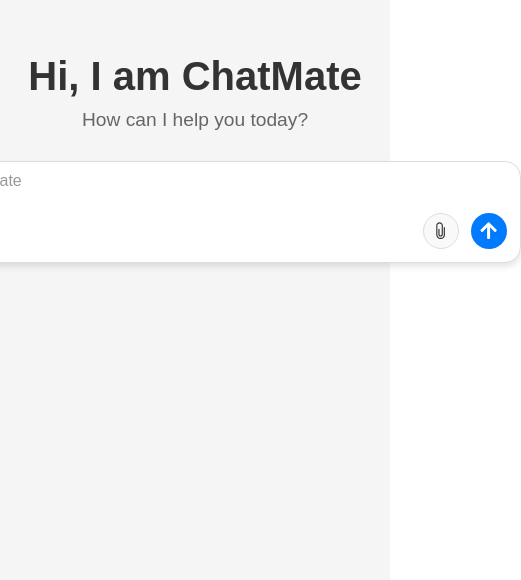
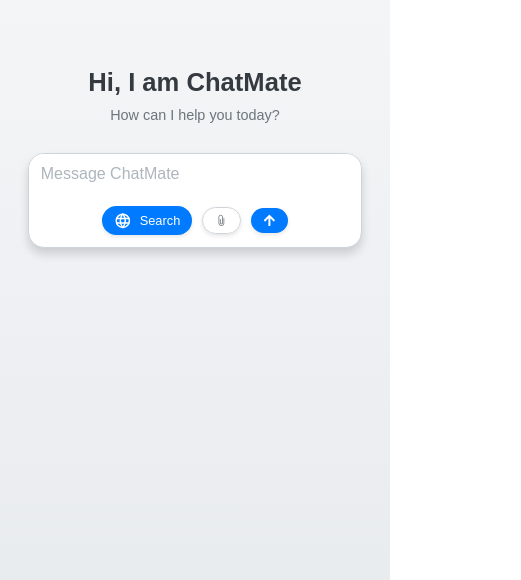
Before and after one commit to Not-Secret-Dev/ChatMate, a React (Vite) app: page / in a window 390 px wide. Shown: the part 264-844 px from the top of the page, 521 px wide, since content can reach past the window. Built offline with nearby package versions, Linux system fonts and the light colour scheme.

Commit message:
responsive

```diff
--- a/src/App.jsx
+++ b/src/App.jsx
@@ -1,8 +1,19 @@
 import React from "react";
-import styled from "styled-components";
+import styled, { keyframes } from "styled-components";
 import { TbWorld } from "react-icons/tb";
 import { IoIosAttach } from "react-icons/io";
 import { FaArrowUp } from "react-icons/fa";
+
+const fadeIn = keyframes`
+  from {
+    opacity: 0;
+    transform: translateY(-10px);
+  }
+  to {
+    opacity: 1;
+    transform: translateY(0);
+  }
+`;
 
 function App() {
   const MainSection = styled.div`
@@ -10,77 +21,90 @@
     flex-direction: column;
     justify-content: center;
     align-items: center;
-    height: 100vh;
-    background-color: #f5f5f5;
+    min-height: 100vh;
+    background: linear-gradient(to bottom, #f8f9fa, #e9ecef);
     font-family: "Arial", sans-serif;
+    padding: 20px;
+    box-sizing: border-box;
+    animation: ${fadeIn} 0.5s ease-in-out;
 
     .heading {
       text-align: center;
       margin-bottom: 30px;
+      width: 90%;
+      max-width: 600px;
     }
 
     .heading h1 {
       margin-bottom: 10px;
-      font-size: 2.5rem;
-      color: #333;
+      font-size: 2rem;
+      color: #343a40;
+      font-weight: 600;
     }
 
     .heading p {
-      font-size: 1.2rem;
-      color: #666;
+      font-size: 1rem;
+      color: #6c757d;
     }
 
     .inputSection {
       display: flex;
       flex-direction: column;
-      justify-content: center;
-      align-items: center;
+      width: 95%;
+      max-width: 650px;
       border-radius: 16px;
-      width: 650px;
-      height: 100px;
-      border: 1px solid #ddd;
+      border: 1px solid #ced4da;
       background-color: #fff;
-      box-shadow: 0 4px 6px rgba(0, 0, 0, 0.1);
+      box-shadow: 0 6px 10px rgba(0, 0, 0, 0.15);
+      overflow: hidden;
+      transition: transform 0.2s ease-in-out;
+
+      &:hover {
+        transform: translateY(-2px);
+      }
     }
 
     .inputSection input {
-      width: 96%;
-      height: 50%;
+      width: 100%;
+      height: 50px;
       padding: 0 12px;
       border: none;
       outline: none;
-      border-radius: 16px;
       font-size: 1rem;
-      color: #333;
+      color: #343a40;
+      box-sizing: border-box;
+      transition: border-color 0.2s ease-in-out;
+
+      &:focus {
+        border-color: #80bdff;
+        box-shadow: 0 0 0 0.2rem rgba(0, 123, 255, 0.25);
+      }
     }
 
     .inputSection input::placeholder {
       font-size: 1rem;
-      color: #999;
+      color: #adb5bd;
     }
 
-    .inputSection .buttons {
+    .buttons {
       display: flex;
-      justify-content: space-between;
+      flex-wrap: wrap;
+      justify-content: center;
       align-items: center;
-      width: 96%;
-      margin: 12px 0;
+      width: 100%;
+      padding: 12px;
+      gap: 10px;
+      box-sizing: border-box;
     }
 
-    .inputSection .buttons .left {
-      width: 50%;
-      position: relative; /* Required for tooltip positioning */
+    .left,
+    .right {
+      display: flex;
+      align-items: center;
+      gap: 10px;
     }
 
-    .inputSection .buttons .right {
-      display: flex;
-      justify-content: flex-end;
-      align-items: center;
-      gap: 12px;
-      width: 50%;
-    }
-
-    .inputSection .buttons .left button {
+    button {
       display: flex;
       justify-content: center;
       align-items: center;
@@ -88,75 +112,126 @@
       gap: 8px;
       font-size: 0.9rem;
       border-radius: 23px;
-      border: 1px solid #ddd;
-      background-color: #f9f9f9;
-      color: #333;
-      transition: background-color 0.3s ease;
-      position: relative; /* Required for tooltip positioning */
+      border: none;
+      background-color: #007bff;
+      color: #fff;
+      transition: all 0.2s ease-in-out;
+      cursor: pointer;
+      white-space: nowrap;
+      box-shadow: 0 2px 4px rgba(0, 0, 0, 0.1);
+
+      &:hover {
+        background-color: #0056b3;
+        transform: translateY(-1px);
+        box-shadow: 0 4px 6px rgba(0, 0, 0, 0.15);
+      }
+
+      &:active {
+        transform: translateY(0);
+        box-shadow: 0 2px 4px rgba(0, 0, 0, 0.1);
+      }
     }
 
-    .inputSection .buttons .left button:hover {
-      background-color: #e0e0e0;
+    button#attachments {
+      background-color: transparent;
+      color: #6c757d;
+      border: 1px solid #ced4da;
+
+      &:hover {
+        background-color: #f8f9fa;
+        color: #5a6268;
+        transform: translateY(-1px);
+        box-shadow: 0 2px 4px rgba(0, 0, 0, 0.1);
+      }
     }
 
-    .inputSection .buttons .left #icon {
+    #icon {
       font-size: 1.2rem;
     }
 
-    .inputSection .buttons .right button {
-      width: 36px;
-      height: 36px;
-      font-size: 1.2rem;
-      display: flex;
-      justify-content: center;
-      align-items: center;
-      border-radius: 50%;
-      border: 1px solid #ddd;
-      background-color: #f9f9f9;
-      color: #333;
-      transition: background-color 0.3s ease;
+    #send {
+      /* Styles already applied to all buttons */
     }
 
-    .inputSection .buttons .right button:hover {
-      background-color: #e0e0e0;
+    /* Media Queries */
+    @media (max-width: 375px) {
+      .heading h1 {
+        font-size: 1.4rem;
+      }
+      .heading p {
+        font-size: 0.8rem;
+      }
+      .inputSection input {
+        height: 35px;
+        font-size: 0.8rem;
+      }
+      button {
+        font-size: 0.7rem;
+        padding: 6px 10px;
+      }
+      #icon {
+        font-size: 1rem;
+      }
     }
 
-    .inputSection .buttons .right #send {
-      background-color: #007bff;
-      color: #fff;
-      border: none;
+    @media (min-width: 376px) and (max-width: 767px) {
+      .heading h1 {
+        font-size: 1.6rem;
+      }
+      .heading p {
+        font-size: 0.9rem;
+      }
+      .inputSection input {
+        height: 40px;
+        font-size: 0.9rem;
+      }
+      button {
+        font-size: 0.8rem;
+        padding: 6px 12px;
+      }
+      #icon {
+        font-size: 1.1rem;
+      }
     }
 
-    .inputSection .buttons .right #send:hover {
-      background-color: #0056b3;
+    @media (min-width: 768px) and (max-width: 1023px) {
+      .heading h1 {
+        font-size: 1.8rem;
+      }
+      .heading p {
+        font-size: 1rem;
+      }
+      .inputSection input {
+        height: 45px;
+        font-size: 1rem;
+      }
+      button {
+        font-size: 0.9rem;
+        padding: 8px 14px;
+      }
+      #icon {
+        font-size: 1.2rem;
+      }
     }
 
-    /* Tooltip Styling */
-    .inputSection .buttons .left button::before {
-      content: "Search the web";
-      position: absolute;
-      bottom: 8%;
-      left: 160%;
-      transform: translateX(-50%);
-      background-color: #333;
-      color: #fff;
-      padding: 6px 12px;
-      border-radius: 4px;
-      font-size: 0.8rem;
-      white-space: nowrap;
-      opacity: 0;
-      visibility: hidden;
-      transition: opacity 0.3s ease, visibility 0.3s ease;
-    }
-
-    .inputSection .buttons .left button:hover::before {
-      opacity: 1;
-      visibility: visible;
-    }
-
-    .inputSection .buttons .left button:hover::after {
-      opacity: 1;
-      visibility: visible;
+    @media (min-width: 1024px) {
+      .heading h1 {
+        font-size: 2rem;
+      }
+      .heading p {
+        font-size: 1.1rem;
+      }
+      .inputSection input {
+        height: 50px;
+        font-size: 1.1rem;
+      }
+      button {
+        font-size: 1rem;
+        padding: 10px 18px;
+      }
+      #icon {
+        font-size: 1.3rem;
+      }
     }
   `;
 
```
